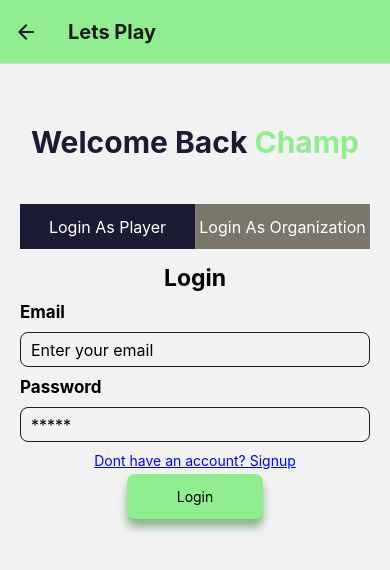
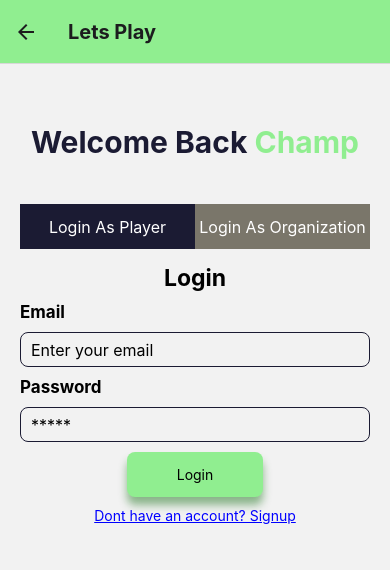
Before and after one commit to KhawajaAbdullah2000/CricFusion_frontend, a React Native app: screen /login in a window 390 px wide. Shown: the top 570 px of the page. Built offline with nearby package versions, Linux system fonts and the light colour scheme.

Commit message:
done till form validation.

```diff
--- a/assets/components/FormInput.js
+++ b/assets/components/FormInput.js
@@ -8,12 +8,18 @@ export default function FormInput(props) {
          checklabel=true;
     }
     return (
+    <View>
 
 
     <View style={{width:Dimensions.get('window').width,paddingHorizontal:20,marginBottom:10}}>
     <Text style={{fontWeight:'bold',fontSize:17,marginBottom:5}}>{props.label}</Text>
-     <TextInput secureTextEntry={checklabel} placeholder={props.placeholder} style={{borderWidth:1,borderColor:'#1b1b33',
+     <TextInput secureTextEntry={checklabel} placeholder={props.placeholder} {...props} style={{borderWidth:1,borderColor:'#1b1b33',
      height:35,borderRadius:8,fontSize:16,paddingLeft:10,marginTop:5}} />
+     {
+        props.error? <Text style={{fontWeight:'bold',color:'red'}}>{props.error}</Text>:null
+     }
+
+    </View>
 
     </View>
 
--- a/assets/components/LoginAsPlayer.js
+++ b/assets/components/LoginAsPlayer.js
@@ -11,8 +11,44 @@ import {
 import React, { useEffect, useState } from "react";
 import FormInput from "./FormInput";
 import Ionicons from "@expo/vector-icons/Ionicons";
+import { Formik } from "formik";
+import * as Yup from 'yup';
+
+const validationSchema=Yup.object({
+  firstName:Yup.string().trim().min(3,'name must be within 3 to 50 characters').max(50,'name must be within 3 to 50 characters')
+  .required('First Name is required'),
+  lastName:Yup.string().trim().min(3,'name must be within 3 to 50 characters').max(50,'name must be within 3 to 50 characters')
+  .required('Last Name is required'),
+  email:Yup.string().email('Invalid Email').required('Email is required'),
+  password:Yup.string().trim().min(5,'Password is too short').max(30,'Password can be max 30 characters').required('Password is required'),
+  confirmPassword:Yup.string().equals([Yup.ref('password'),null],'Password doesnot match')
+
+});
+
+
+const logInSchema=Yup.object({
+
+  email:Yup.string().email('Invalid Email').required('Email is required'),
+  password:Yup.string().trim().required('Password is required'),
+
+});
+
 
 export default function LoginAsPlayer() {
+
+const userInfo={
+  'firstName':'',
+  'lastName':'',
+  'email':'',
+  'password':'',
+  'confirmPassword':''
+};
+
+const logInUser={
+  'email':'',
+  'password':''
+};
+
   const [showModal, setModal] = useState(false);
   const fadeAnim = new Animated.Value(0);
   useEffect(() => {
@@ -24,9 +60,23 @@ export default function LoginAsPlayer() {
   }, []);
 
   return (
+
+
     <View style={{ flex: 1, alignItems: "center" }}>
       <Modal transparent={true} visible={showModal} animationType='slide'>
-        <View
+
+      <Formik initialValues={userInfo} validationSchema={validationSchema} onSubmit={(values,formikActions)=>{
+        console.log(values);
+        formikActions.setSubmitting(false);
+      //  formikActions.resetForm();
+      }}>
+        {
+          ({values,errors,handleChange,handleBlur,touched,handleSubmit,isSubmitting})=>{
+            const {firstName,lastName,email,password,confirmPassword}=values;
+
+            return (
+            <>
+                 <View
           style={{ flex: 1, justifyContent: "center", alignItems: "center" }}
         >
           <View style={{ backgroundColor: "lightgreen", padding: 10 }}>
@@ -44,18 +94,28 @@ export default function LoginAsPlayer() {
               Signup
             </Text>
             <View style={{ marginBottom: 5 }}>
-              <FormInput label="First Name" placeholder="" />
-              <FormInput label="Last Name" placeholder="" />
-              <FormInput label="Email" placeholder="Enter your email" />
-              <FormInput label="Password" placeholder="*****" />
-              <FormInput label="Confirm Password" placeholder="*****" />
+              <FormInput  label="First Name" value={firstName} onBlur={handleBlur('firstName')} error={touched.firstName && errors.firstName} placeholder="Enter First Name" onChangeText={handleChange('firstName')} />
+              <FormInput label="Last Name" value={lastName} onBlur={handleBlur('lastName')} error={touched.lastName && errors.lastName} placeholder="Enter last Name" onChangeText={handleChange('lastName')} />
+              <FormInput autoCapitalize='none' value={email} onBlur={handleBlur('email')} error={touched.email && errors.email}  label="Email" placeholder="Enter your email" onChangeText={handleChange('email')} />
+              <FormInput autoCapitalize='none' value={password} onBlur={handleBlur('password')} error={touched.password && errors.password} label="Password" placeholder="*****" onChangeText={handleChange('password')} />
+              <FormInput autoCapitalize='none' value={confirmPassword} onBlur={handleBlur('confirmPassword')} error={touched.confirmPassword && errors.confirmPassword}  label="Confirm Password" placeholder="*****" onChangeText={handleChange('confirmPassword')} />
             </View>
-            <TouchableOpacity style={styles.signupBtn}>
+            <TouchableOpacity style={styles.signupBtn} onPress={isSubmitting?null:handleSubmit} >
               <Text style={{ color: "white", fontWeight: "bold" }}>Signup</Text>
             </TouchableOpacity>
           </View>
         </View>
+
+
+            </>
+            )
+          }
+        }
+
+        </Formik>
       </Modal>
+
+
 
       <Animated.View
         style={{
@@ -76,14 +136,37 @@ export default function LoginAsPlayer() {
         </Text>
       </Animated.View>
 
-      <FormInput label="Email" placeholder="Enter your email" />
-      <FormInput label="Password" placeholder="*****" />
+
+      <Formik initialValues={logInUser} validationSchema={logInSchema} onSubmit={(values,formikActions)=>{
+        console.log(values);
+        formikActions.setSubmitting(false);
+      //  formikActions.resetForm();
+      }}>
+        {
+          ({values,errors,handleChange,handleBlur,touched,handleSubmit,isSubmitting})=>{
+            const {email,password}=values;
+
+            return (
+
+          <>
+
+    <FormInput autoCapitalize='none' value={email} onBlur={handleBlur('email')} error={touched.email && errors.email}  label="Email" placeholder="Enter your email" onChangeText={handleChange('email')} />
+    <FormInput autoCapitalize='none' value={password} onBlur={handleBlur('password')} error={touched.password && errors.password} label="Password" placeholder="*****" onChangeText={handleChange('password')} />
+
+      <TouchableOpacity style={styles.submitBtn} onPress={isSubmitting?null:handleSubmit}>
+        <Text>Login</Text>
+      </TouchableOpacity>
+      </>
+            )
+          }
+        }
+      </Formik>
 
       <View>
         <TouchableOpacity onPress={() => setModal(true)}>
           <Text
             style={{
-              marginBottom: 5,
+              marginTop: 10,
               color: "blue",
               textDecorationLine: "underline",
             }}
@@ -93,10 +176,12 @@ export default function LoginAsPlayer() {
         </TouchableOpacity>
       </View>
 
-      <TouchableOpacity style={styles.submitBtn}>
-        <Text>Login</Text>
-      </TouchableOpacity>
+
     </View>
+    // main view
+
+
+
   );
 }
 
--- a/package.json
+++ b/package.json
@@ -14,13 +14,15 @@
     "@react-navigation/native-stack": "^6.9.15",
     "expo": "~49.0.15",
     "expo-status-bar": "~1.6.0",
+    "formik": "^2.4.5",
     "react": "18.2.0",
     "react-dom": "18.2.0",
     "react-native": "0.72.6",
     "react-native-safe-area-context": "4.6.3",
     "react-native-screens": "~3.22.0",
     "react-native-vector-icons": "^10.0.0",
-    "react-native-web": "~0.19.6"
+    "react-native-web": "~0.19.6",
+    "yup": "^1.3.2"
   },
   "devDependencies": {
     "@babel/core": "^7.20.0"
```
Also changed, not shown: 1 other file (tests, documents, lock files or other folders).
